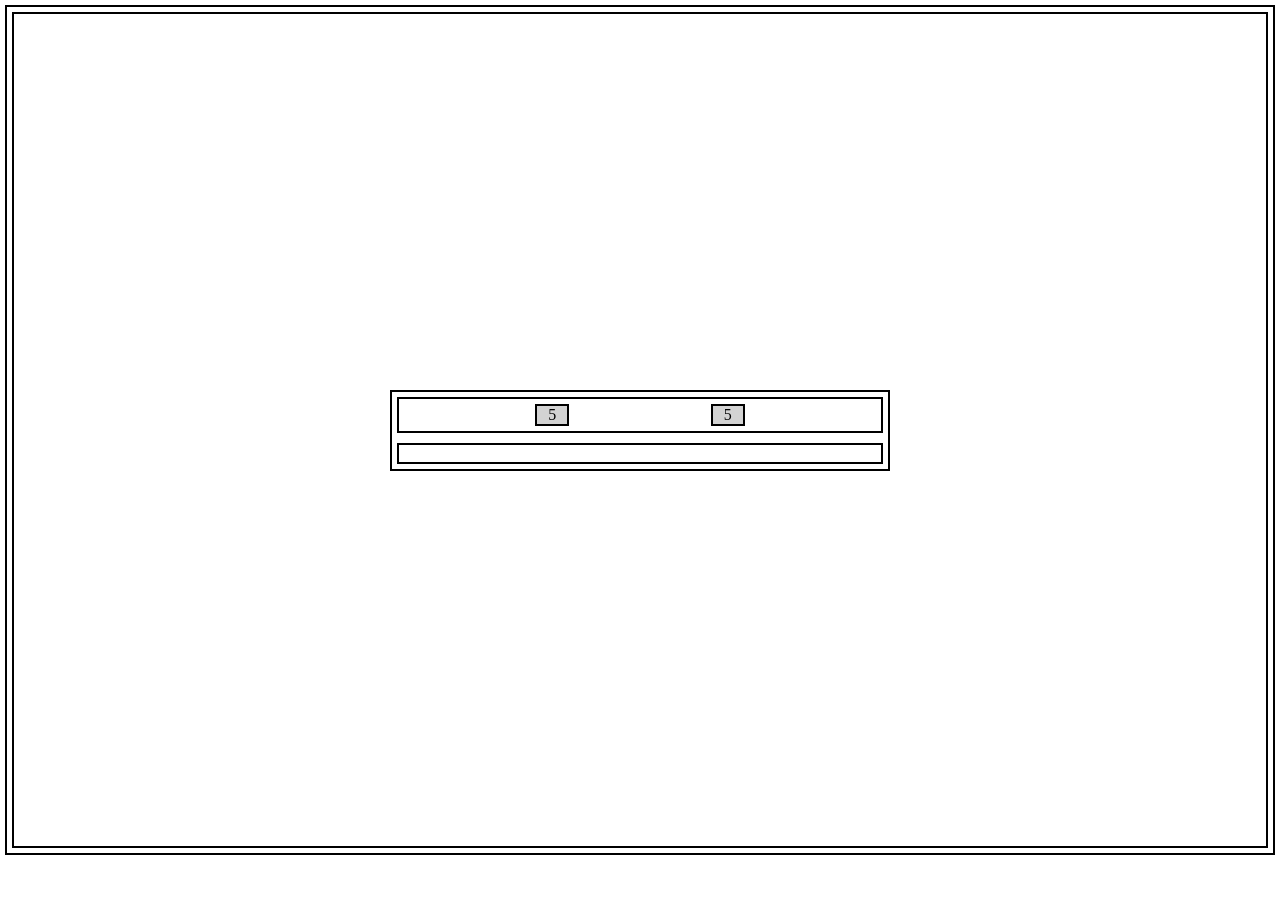
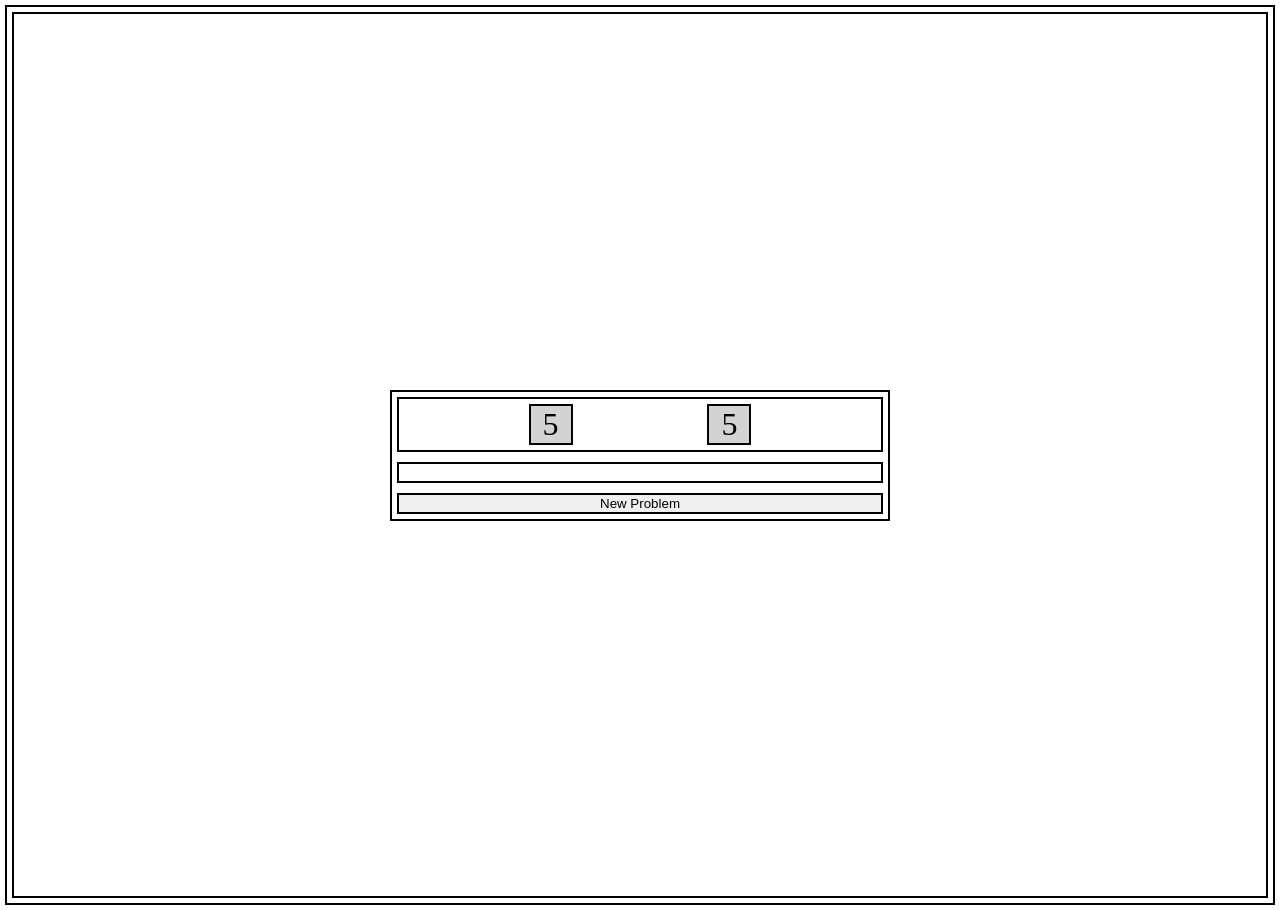
Before and after one commit to KennethWeiss/quickmaths, a plain HTML site: page index.html in a window 1280 px wide. Before the commit the page ends 860 px from the top, so only its background shows below. Drawn offline with Linux system fonts and the light colour scheme.

Commit message:
Initial commit

```diff
--- a/index.html
+++ b/index.html
@@ -10,14 +10,15 @@
 <body>
     <div class="container">
         <div class="numbers">
-            <div class="num">
+            <div class="num" id="num1">
                 5
             </div>
-            <div class="num">
+            <div class="num" id="num2">
                 5
             </div>
         </div>
-        <input type="text" name="answer" id="answer">
+        <input type="text" name="answerbox" id="answerbox">
+        <button onclick="newProblem()">New Problem</button>
     </div>
     <script src="script.js"></script>
 </body>
--- a/script.js
+++ b/script.js
@@ -0,0 +1,16 @@
+let num1 = document.querySelector("#num1");
+let num2 = document.querySelector("#num2");
+
+var num1Value = Math.floor(Math.random() * 10);
+var num2Value = Math.floor(Math.random() * 10);
+
+function getNewValue(){
+    return Math.floor(Math.random() * 10);
+}
+
+function newProblem(){
+    num1Value = getNewValue();
+    num2Value = getNewValue();
+    num1.innerText = num1Value;
+    num2.innerText = num2Value;
+}
--- a/style.css
+++ b/style.css
@@ -15,7 +15,12 @@
 }
 
 .num{
+    font-size: 32px;
     background-color: lightgrey;
-    width: 30px;
+    width: 40px;
     text-align: center;
 }
+
+#answerbox{
+
+}
```
